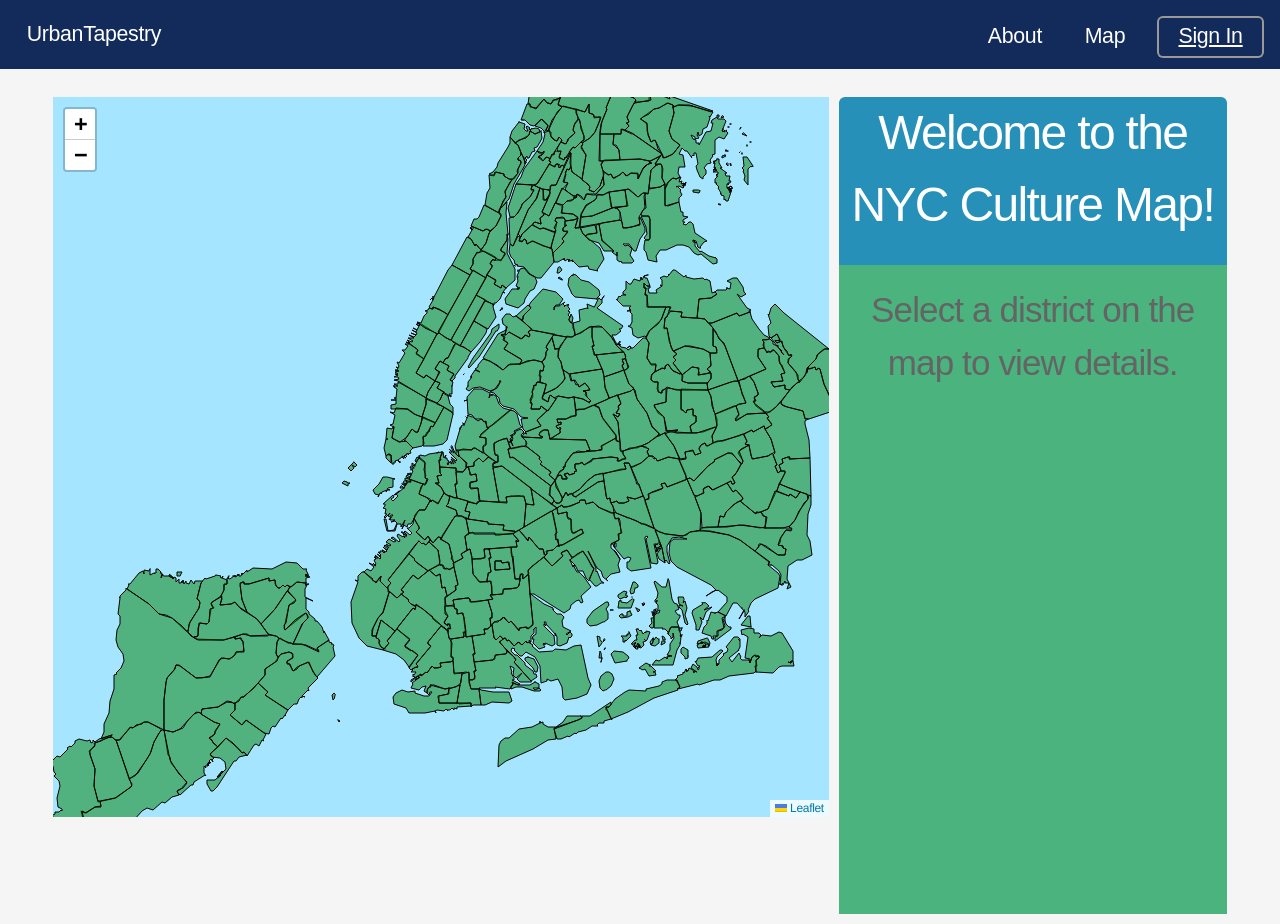
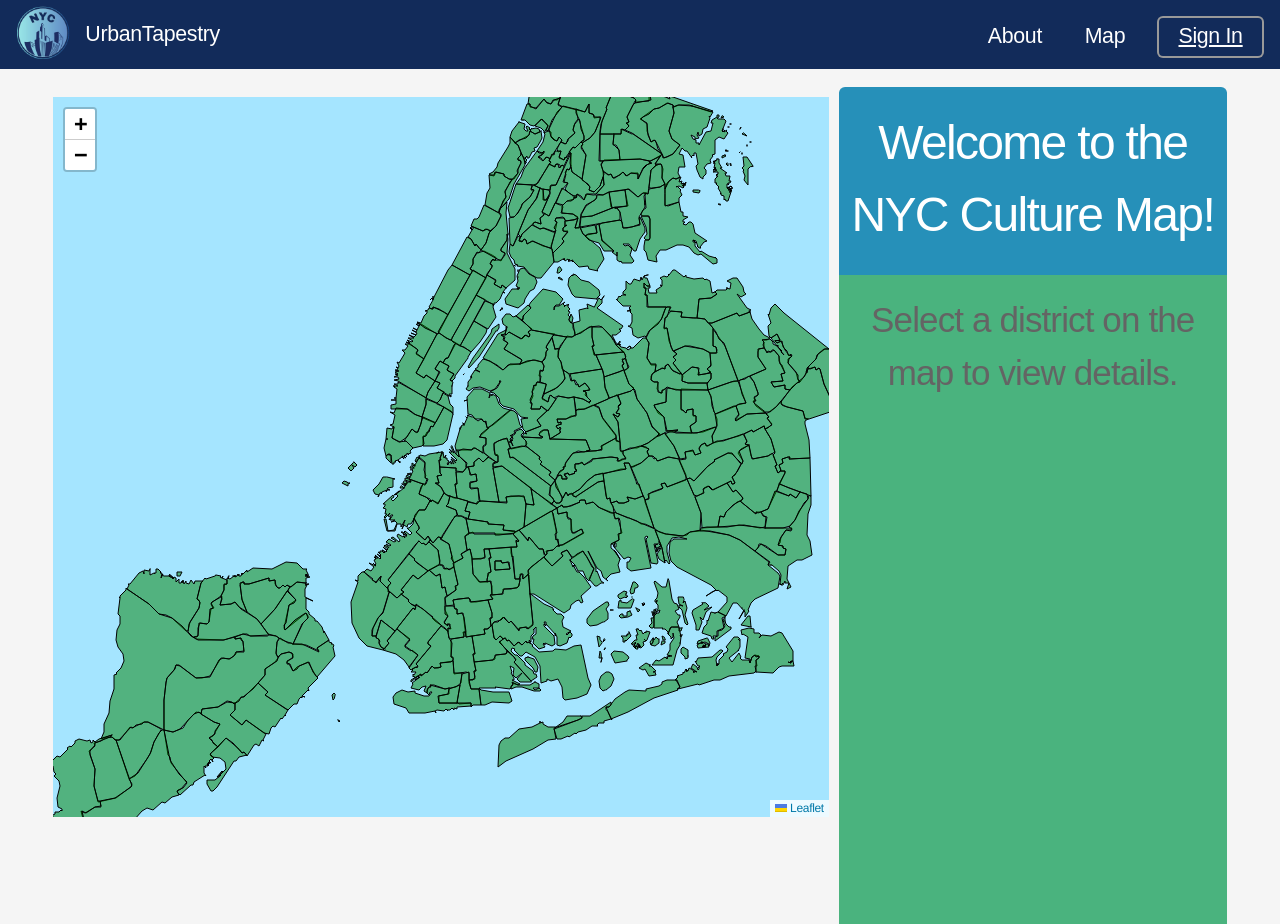
Before and after one commit to Aaleia/UrbanTapestry, a React (Create React App) app in the folder my-app/: page /map in a window 1280 px wide. Built offline with nearby package versions, Linux system fonts and the light colour scheme.

Commit message:
WIP map page

```diff
--- a/my-app/src/components/Map.css
+++ b/my-app/src/components/Map.css
@@ -31,6 +31,8 @@
 	box-shadow: 0 2px 0 0 rgb(6, 92, 59);;
 	font-family: "Source Sans Pro", sans-serif;
 	margin-top: 50%;
+	color: white;
+	padding-top: 20px;
 
 }
 
--- a/my-app/src/components/Navbar.css
+++ b/my-app/src/components/Navbar.css
@@ -9,16 +9,22 @@
 	width: 100%;
 }
 
-#header h1 {
+/* Styling for the logo */
+#header a img {
+	height: 4em;
+	margin-right: 2px;
+  }
+
+  #header h1 {
 	color: inherit;
 	height: inherit;
-	left: 1.25em;
+	left: 4em;
 	line-height: inherit;
 	margin: 0;
 	padding: 0;
 	position: absolute;
 	top: 0;
-}
+  }
 
 #header h1 a {
 	color: #fff;
--- a/my-app/src/components/Navbar.jsx
+++ b/my-app/src/components/Navbar.jsx
@@ -1,10 +1,17 @@
 import React, { Component } from "react";
 import "./../components/Navbar.css";
+import logo from '../assets/icon.png'
 
 class Navbar extends Component {
   render() {
     return (
       <header id="header">
+
+         {/* Logo icon */}
+         <a href="/">
+          <img src={logo} alt="Logo" />
+        </a>
+
         <h1>
           <a href="/">UrbanTapestry</a>
         </h1>
```
